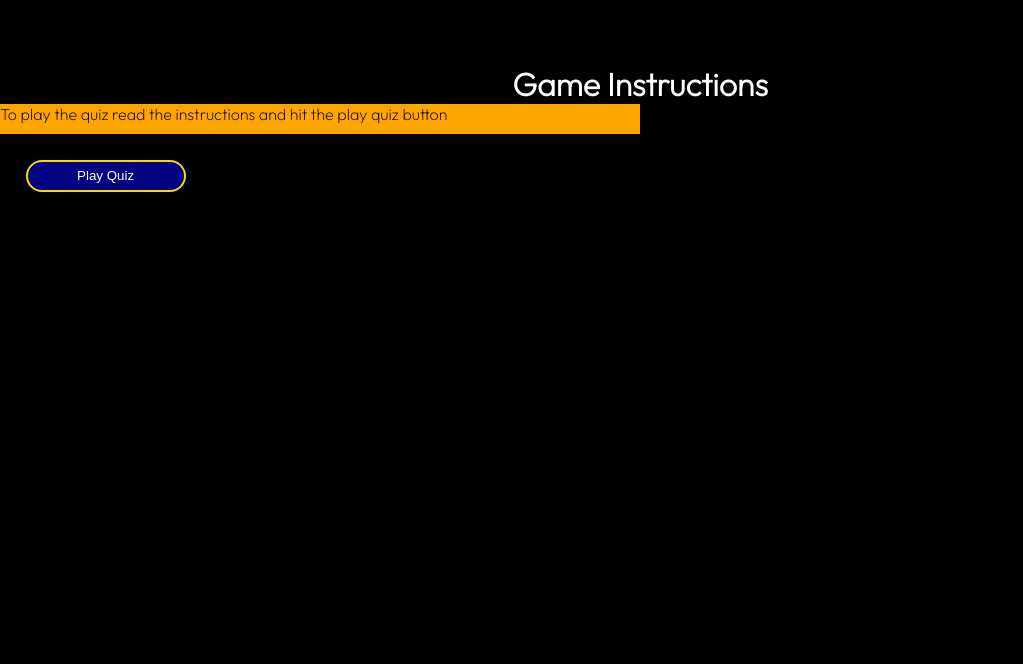
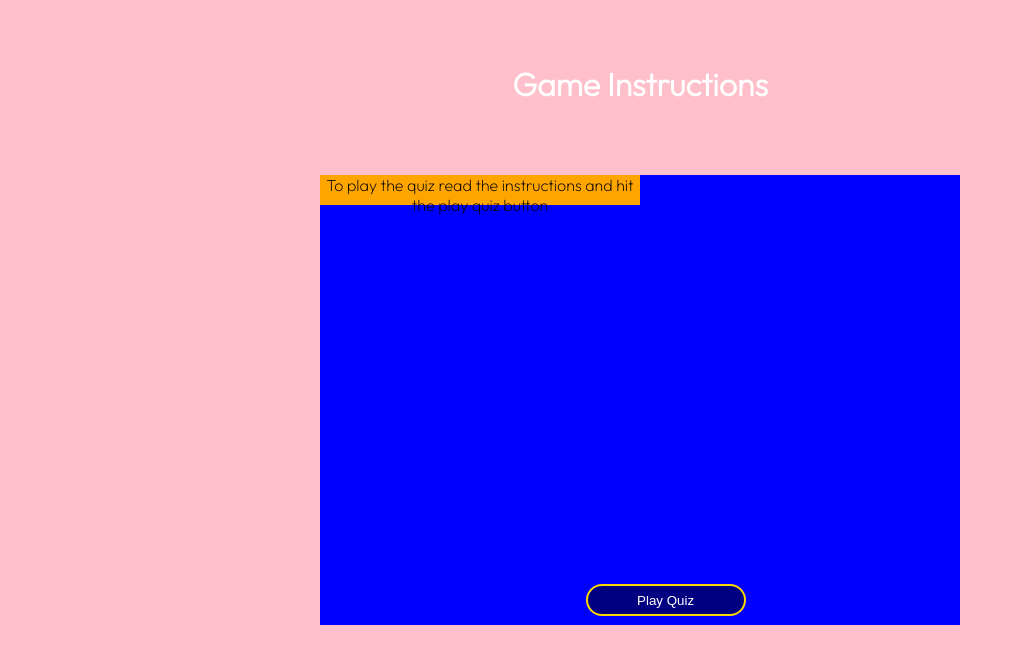
Before and after one commit to Code-Institute-Submissions/rovan89-CI_PP2_Quizography_MayResub, a plain HTML site: page quiz_instructions.html in a window 1280 px wide. Shown: the whole page, without its empty margins (0-1023 px from the left). Drawn offline with Linux system fonts and the light colour scheme.

Commit message:
Style containers to center on quiz_instructions.html

```diff
--- a/assets/css/style.css
+++ b/assets/css/style.css
@@ -33,29 +33,7 @@ h3, h2 {
     color: white;
     margin-top: 2%;
 }
-
-/* Main quiz container */
-
-#over_all_container {
-    width: 100%;
-    display: flex;
-    align-items: center;
-    justify-content: center;
-    padding-top: 1%;
-    padding-bottom: 5%;
-}
-
-#mian_quiz_container {
-    background: black;
-    height: 500px;
-    width: 75%;
-    text-align: center;
-    padding-top: 2.5%;
-    display: flex;
-    justify-content: center;
-    flex-direction: column;
-    align-items: center;
-}
+/*-------------------------------------------------------------index.html----------*/
 
 /* User Name form */
 
@@ -118,6 +96,59 @@ form .user_name_label {
     align-items: center;
     cursor: pointer
 }
+
+/*-------------------------------------------------------------quiz_instructions.html----------*/
+
+.main_quiz_instructions_container {
+    background: pink;
+    width: 100%;
+    height: 100vh;
+    position: relative;
+}
+
+.main_quiz_instructions_container, .play_quiz_btn, .instructions_container {
+    position: absolute;
+    top: 50%;
+    left: 50%;
+    transform: translate(-50%, -50%);
+    text-align: center;
+}
+
+.instructions_container {
+    background: blue;
+    height: 50vh;
+    width: 50%;
+    padding-bottom: 50px;
+}
+
+.play_quiz_btn {
+    margin-top: 200px;
+}
+
+
+/* Main quiz container */
+
+#over_all_container {
+    width: 100%;
+    display: flex;
+    align-items: center;
+    justify-content: center;
+    padding-top: 1%;
+    padding-bottom: 5%;
+}
+
+#mian_quiz_container {
+    background: black;
+    height: 500px;
+    width: 75%;
+    text-align: center;
+    padding-top: 2.5%;
+    display: flex;
+    justify-content: center;
+    flex-direction: column;
+    align-items: center;
+}
+
 
 /* Score counter */
 #score_count, p {
--- a/quiz_instructions.html
+++ b/quiz_instructions.html
@@ -10,10 +10,12 @@
 <body>
     <div class="main_quiz_instructions_container">
         <h1>Game Instructions</h1>
-        <p>
-            To play the quiz read the instructions and hit the play quiz button
-        </p>
-        <button class="submit_btn">
+        <div class="instructions_container">
+            <p>
+                To play the quiz read the instructions and hit the play quiz button
+            </p>
+        </div>
+        <button class="submit_btn play_quiz_btn">
             Play Quiz
         </button>
     </div>
```
